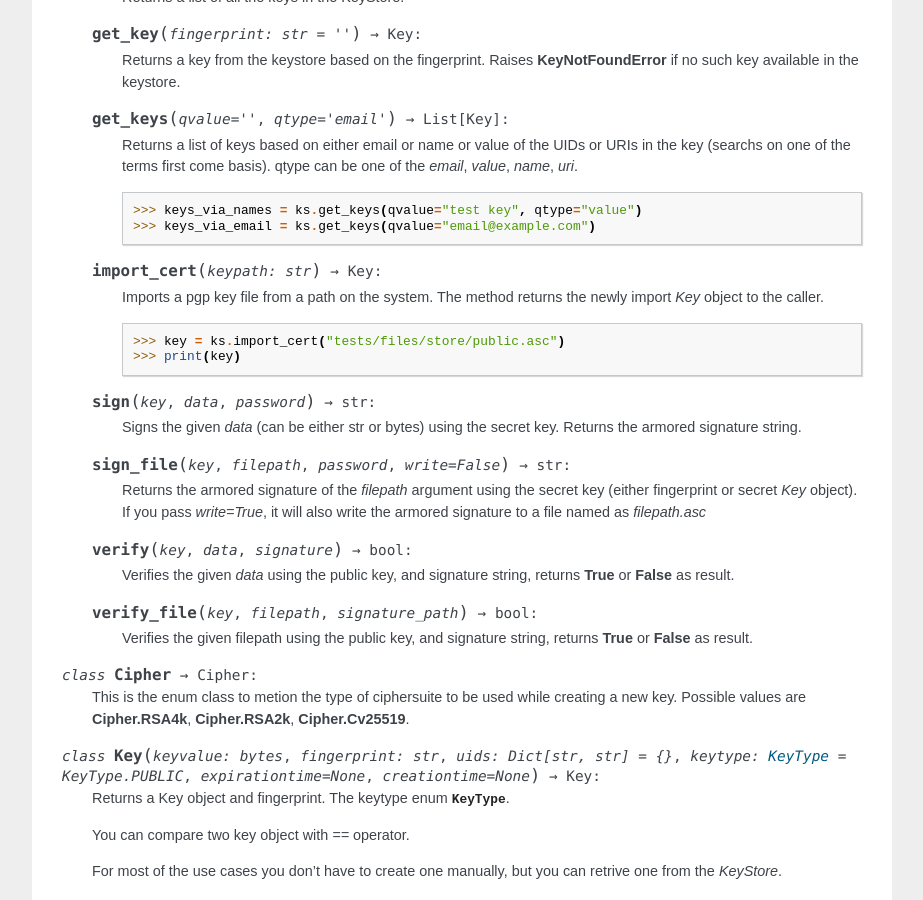
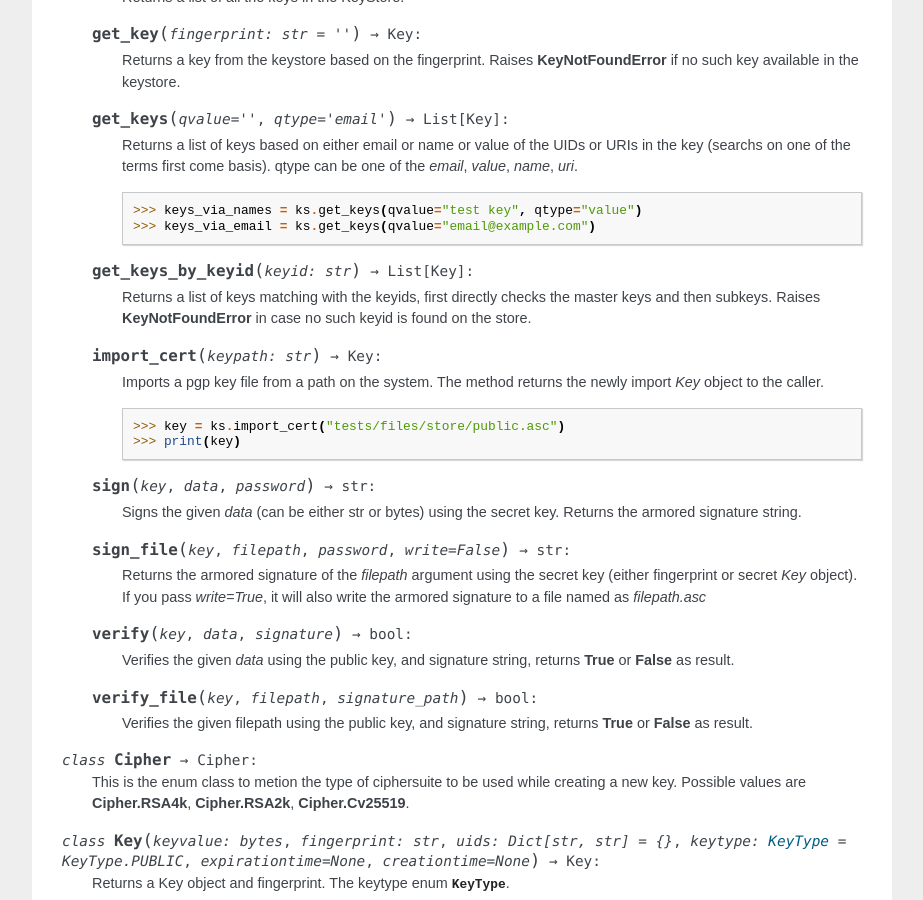
Before and after one commit to kushaldas/johnnycanencrypt, a Sphinx documentation site: the page built from docs/api.rst, in a window 1280 px wide and 900 px high, scrolled down 1913 px. Shown: the whole window, without its empty margins (198-1121 px from the left). Built offline with Sphinx 7.4.7, drawn with Linux system fonts in a browser that asks for light colours; some of the changed text lies outside the part shown.

Commit message:
Adds docs for get_keys_by_keyid

```diff
--- a/docs/api.rst
+++ b/docs/api.rst
@@ -132,6 +132,13 @@ For the rest of the documentation we assume that you imported the module as foll
                         >>> keys_via_names = ks.get_keys(qvalue="test key", qtype="value")
                         >>> keys_via_email = ks.get_keys(qvalue="email@example.com")
 
+        .. method:: get_keys_by_keyid(keyid: str) -> List[Key]:
+
+                Returns a list of keys matching with the keyids, first directly
+                checks the master keys and then subkeys. Raises
+                **KeyNotFoundError** in case no such keyid is found on the
+                store.
+
         .. method:: import_cert(keypath: str) -> Key:
 
                 Imports a pgp key file from a path on the system.
```
